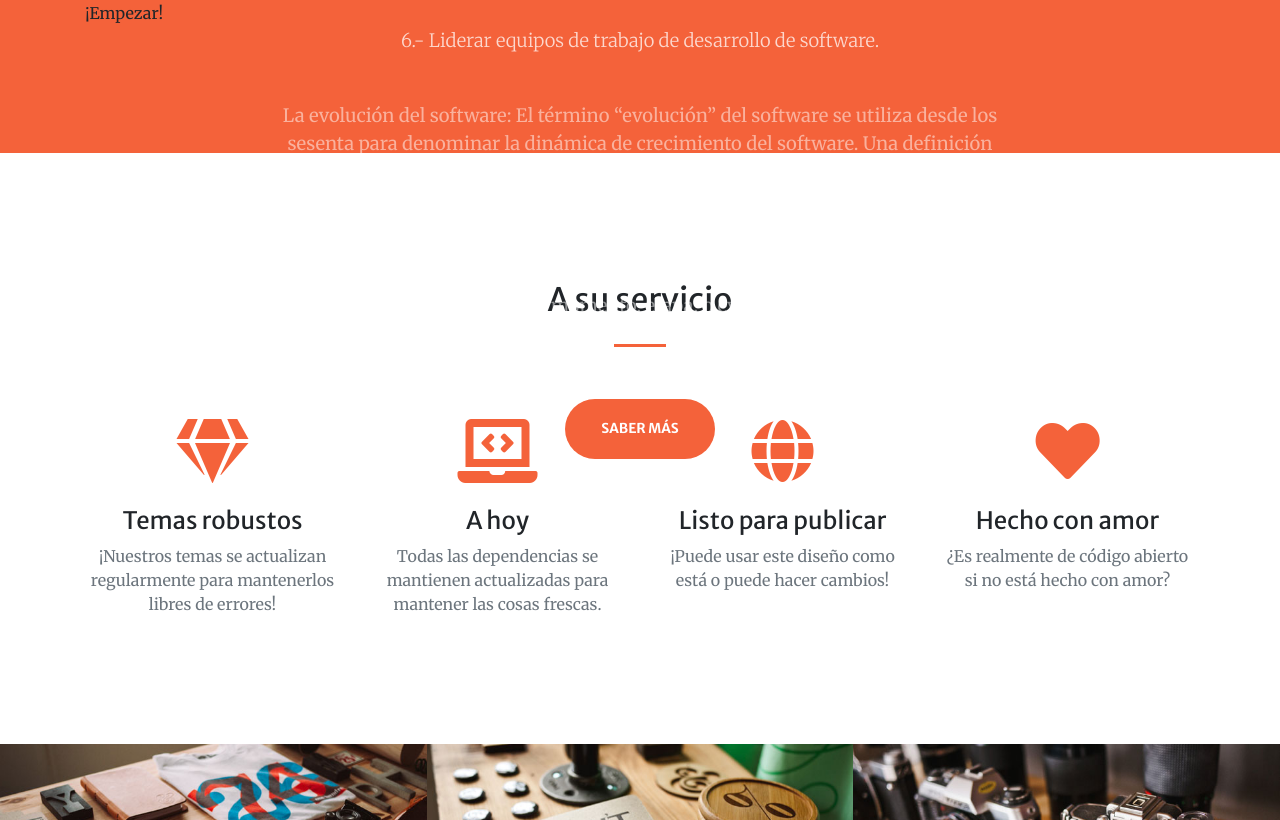
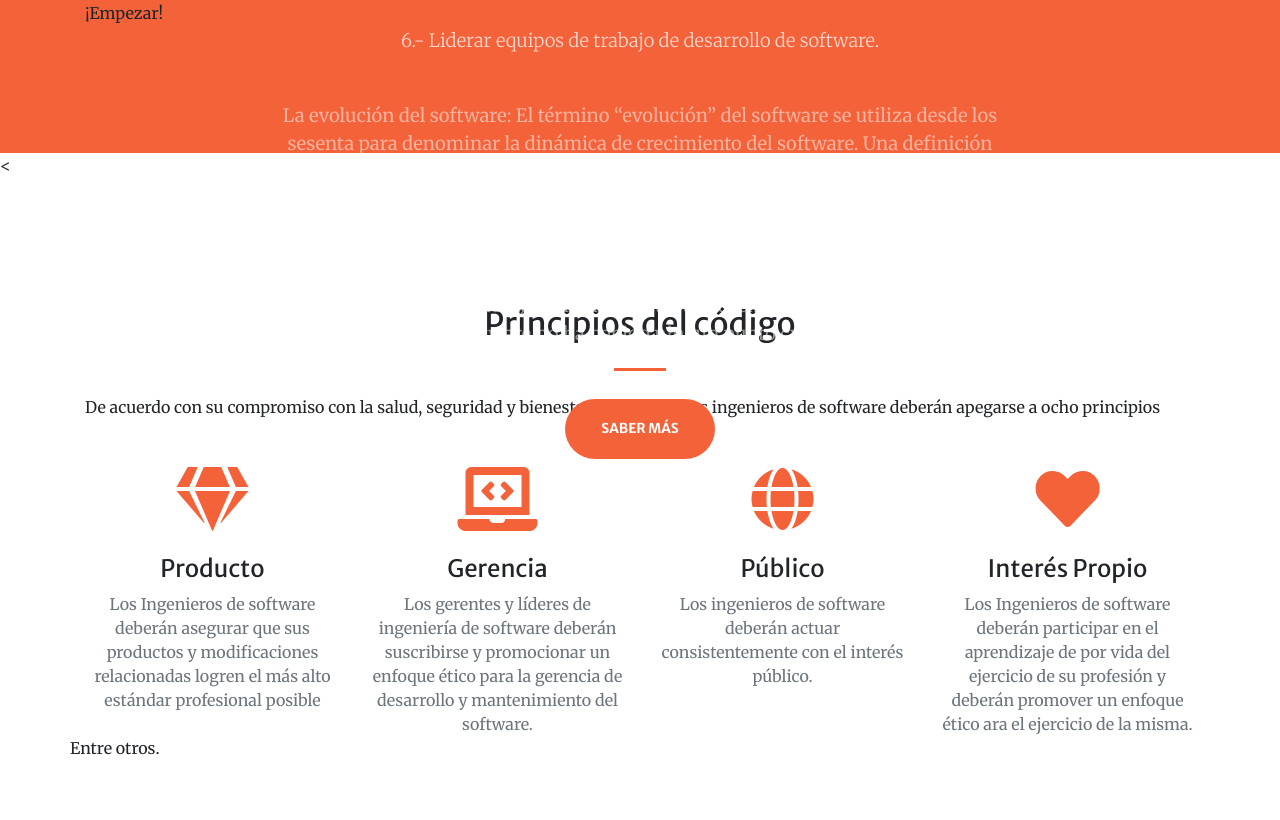
Before and after one commit to Jorge-Molina20/jorge-molina20.github.io, a website with bundled scripts: page index.html in a window 1280 px wide. Shown: the part 1400-2220 px from the top of the page. Built offline with nearby package versions, Linux system fonts and the light colour scheme.

Commit message:
Update index.html

```diff
--- a/index.html
+++ b/index.html
@@ -94,41 +94,40 @@
   </section>
 
   <!-- Services Section -->
-  <section class="page-section" id="services">
+  <<section class="page-section" id="services">
     <div class="container">
-      <h2 class="text-center mt-0"><font style="vertical-align: inherit;"><font style="vertical-align: inherit;">A su servicio</font></font></h2>
+      <h2 class="text-center mt-0"><font style="vertical-align: inherit;"><font style="vertical-align: inherit;">Principios del código</font></font></h2>
       <hr class="divider my-4">
-      <div class="row">
+      <font style="vertical-align: inherit;">De acuerdo con su compromiso con la salud, seguridad y bienestar del público, los ingenieros de software deberán apegarse a ocho principios</font><div class="row">
         <div class="col-lg-3 col-md-6 text-center">
           <div class="mt-5">
             <i class="fas fa-4x fa-gem text-primary mb-4"></i>
-            <h3 class="h4 mb-2"><font style="vertical-align: inherit;"><font style="vertical-align: inherit;">Temas robustos</font></font></h3>
-            <p class="text-muted mb-0"><font style="vertical-align: inherit;"><font style="vertical-align: inherit;">¡Nuestros temas se actualizan regularmente para mantenerlos libres de errores!</font></font></p>
+            <h3 class="h4 mb-2"><font style="vertical-align: inherit;"><font style="vertical-align: inherit;">Producto</font></font></h3>
+            <p class="text-muted mb-0"><font style="vertical-align: inherit;"><font style="vertical-align: inherit;">Los Ingenieros de software deberán asegurar que sus productos y modificaciones relacionadas logren el más alto estándar profesional posible</font></font></p>
           </div>
         </div>
         <div class="col-lg-3 col-md-6 text-center">
           <div class="mt-5">
             <i class="fas fa-4x fa-laptop-code text-primary mb-4"></i>
-            <h3 class="h4 mb-2"><font style="vertical-align: inherit;"><font style="vertical-align: inherit;">A hoy</font></font></h3>
-            <p class="text-muted mb-0"><font style="vertical-align: inherit;"><font style="vertical-align: inherit;">Todas las dependencias se mantienen actualizadas para mantener las cosas frescas.</font></font></p>
+            <h3 class="h4 mb-2"><font style="vertical-align: inherit;"><font style="vertical-align: inherit;">Gerencia</font></font></h3>
+            <p class="text-muted mb-0"><font style="vertical-align: inherit;"><font style="vertical-align: inherit;">Los gerentes y líderes de ingeniería de software deberán suscribirse y promocionar un enfoque ético para la gerencia de desarrollo y mantenimiento del software.</font></font></p>
           </div>
         </div>
         <div class="col-lg-3 col-md-6 text-center">
           <div class="mt-5">
             <i class="fas fa-4x fa-globe text-primary mb-4"></i>
-            <h3 class="h4 mb-2"><font style="vertical-align: inherit;"><font style="vertical-align: inherit;">Listo para publicar</font></font></h3>
-            <p class="text-muted mb-0"><font style="vertical-align: inherit;"><font style="vertical-align: inherit;">¡Puede usar este diseño como está o puede hacer cambios!</font></font></p>
+            <h3 class="h4 mb-2"><font style="vertical-align: inherit;"><font style="vertical-align: inherit;">Público</font></font></h3>
+            <p class="text-muted mb-0"><font style="vertical-align: inherit;"><font style="vertical-align: inherit;">Los ingenieros de software deberán actuar consistentemente con el interés público.</font></font></p>
           </div>
         </div>
         <div class="col-lg-3 col-md-6 text-center">
           <div class="mt-5">
             <i class="fas fa-4x fa-heart text-primary mb-4"></i>
-            <h3 class="h4 mb-2"><font style="vertical-align: inherit;"><font style="vertical-align: inherit;">Hecho con amor</font></font></h3>
-            <p class="text-muted mb-0"><font style="vertical-align: inherit;"><font style="vertical-align: inherit;">¿Es realmente de código abierto si no está hecho con amor?</font></font></p>
+            <h3 class="h4 mb-2"><font style="vertical-align: inherit;"><font style="vertical-align: inherit;">Interés Propio </font></font></h3>
+            <p class="text-muted mb-0"><font style="vertical-align: inherit;"><font style="vertical-align: inherit;">Los Ingenieros de software deberán participar en el aprendizaje de por vida del ejercicio de su profesión y deberán promover un enfoque ético ara el ejercicio de la misma.</font></font></p>
           </div>
-        </div>
-      </div>
-    </div>
+        <font style="vertical-align: inherit;"></font></div>Entre otros.</div>
+    <font style="vertical-align: inherit;"><font style="vertical-align: inherit;"></font><font style="vertical-align: inherit;"><font style="vertical-align: inherit;"></font></font></font></div>
   </section>
 
   <!-- Portfolio Section -->
```
